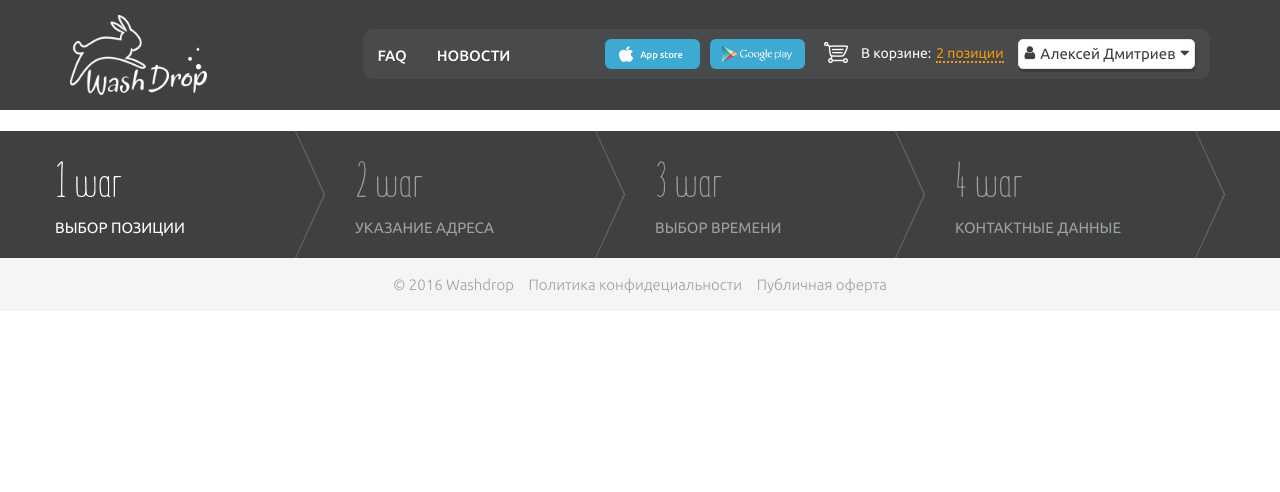
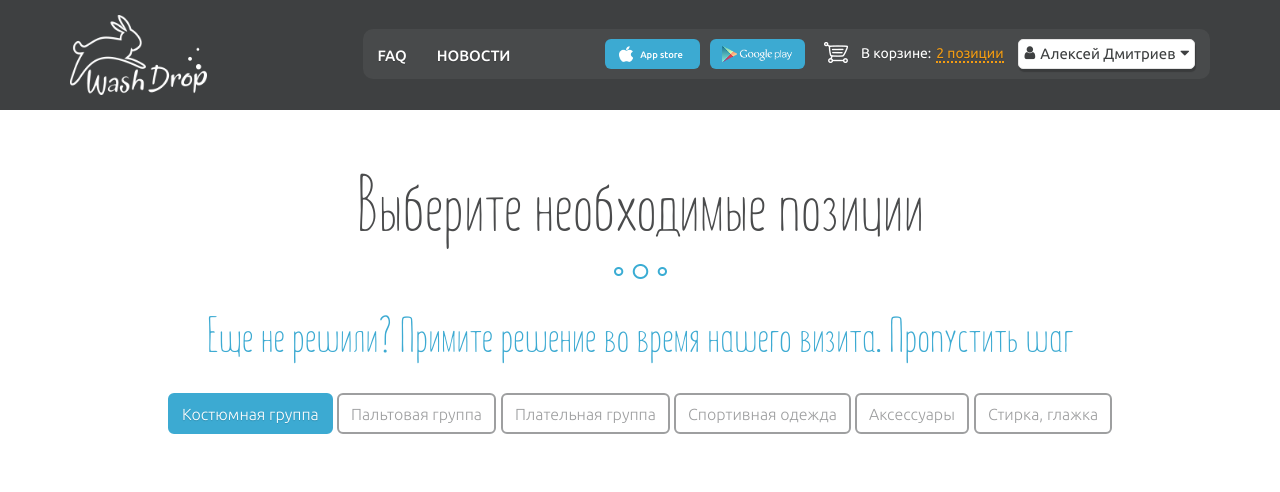
Before and after one commit to kolya770/kolya770.github.io, a PHP site: page /store.html in a window 1280 px wide. Shown: the top 492 px of the page. Before the commit the page ends 293 px from the top, so only its background shows below. Run offline with PHP 8.4, Linux system fonts and the light colour scheme; some libraries are stand-ins or nearby versions.

Commit message:
store no full

```diff
--- a/css/main.css
+++ b/css/main.css
@@ -687,8 +687,18 @@ ul{margin:0;padding:0}
 .steps-block .block-step{display:inline-block}
 .steps-block .block-step .title-step{font-family:SummerFont,sans-serif;font-size:3.125em;font-weight:300;text-align:left;color:#9e9fa0;width:70px}
 .steps-block .block-step .text-step{font-family:UBUNTU-REGULAR,sans-serif;color:#9e9fa0;font-size:.938em;font-weight:400;line-height:24px;text-align:left;text-transform:uppercase;margin-top:0;display:inline-block;float:left}
+.store .header-block .header-text,.store .header-block .header-title{font-family:SummerFont,sans-serif;line-height:100px;font-weight:300}
 .steps-block .block-step .active{color:#fff}
 .steps-block .pointer{float:right}
+.store .header-block{text-align:center}
+.store .header-block .header-title{color:#4a4b4c;font-size:5em;text-align:center}
+.store .header-block .header-text{color:#3caad2;font-size:3.125em;text-align:center}
+.select-items .button-block{text-align:center;margin-bottom:60px}
+.select-items .button-block .btn-select-item{border-radius:6px;border:2px solid #9e9fa0;background-color:#fff;box-sizing:border-box;height:41px;font-family:UBUNTU-LIGHT,sans-serif;color:#9e9fa0;font-size:1em;font-weight:300;line-height:24px;text-align:center;transform:scaleY(1.0004)}
+.select-items .button-block .active{border-radius:6px;background-color:#3caad2;border:2px solid #3caad2;height:41px;color:#fff;text-shadow:0 1px 1px rgba(0,0,0,.15);box-shadow:none}
+.select-items .clothes-block .card{border-radius:6px;border:1px solid #cbcbcb;box-sizing:border-box;background-color:#fff;height:481px;width:270px}
+.select-items .clothes-block .card .img-block{height:270px}
+.select-items .clothes-block .card .img-block img{width:100%;height:270px;border-bottom:1px solid #cbcbcb;border-radius:6px 6px 0 0}
 .address .header-block{text-align:center}
 .address .header-block .header-title{font-family:SummerFont,sans-serif;color:#4a4b4c;font-size:5em;font-weight:300;line-height:100px;text-align:center;text-transform:uppercase}
 .address .form-block{border-radius:6px;border:1px solid #cbcbcb;box-sizing:border-box;background-color:#f5f5f5;width:630px;height:521px;margin-top:40px;margin-bottom:40px}
--- a/css/scss/store/store.scss
+++ b/css/scss/store/store.scss
@@ -32,3 +32,76 @@
     float: right;
   }
 }
+
+.store {
+  .header-block {
+    text-align: center;
+    .header-title {
+      font-family: $summer-font, "sans-serif";
+      color: #4a4b4c;
+      font-size: 5em;
+      font-weight: 300;
+      line-height: 100px;
+      text-align: center;
+    }
+    .header-text {
+      font-family: $summer-font, "sans-serif";
+      color:  #3caad2;
+      font-size: 3.125em;
+      font-weight: 300;
+      line-height: 100px;
+      text-align: center;
+
+    }
+  }
+}
+
+.select-items {
+  .button-block {
+    text-align: center;
+    margin-bottom: 60px;
+    .btn-select-item {
+      border-radius: 6px;
+      border: 2px solid #9e9fa0;
+      background-color: #ffffff;
+      box-sizing: border-box;
+      height: 41px;
+      font-family: $ubuntu-light-font, "sans-serif";
+      color: #9e9fa0;
+      font-size: 1em;
+      font-weight: 300;
+      line-height: 24px;
+      text-align: center;
+      transform: scaleY(1.0004);
+    }
+    .active {
+      border-radius: 6px;
+      background-color:  #3caad2;
+      border: 2px solid #3caad2;
+      height: 41px;
+      color: #ffffff;
+      text-shadow: 0px 1px 1px rgba(0, 0, 0, 0.15);
+      box-shadow: none;
+    }
+  }
+  .clothes-block {
+    .card {
+      border-radius: 6px;
+      border: 1px solid rgba(203, 203, 203, 50);
+      box-sizing: border-box;
+      background-color:  #ffffff;
+      height: 481px;
+      width: 270px;
+      .img-block {
+        height: 270px;
+        img {
+          width: 100%;
+          height: 270px;
+          border-bottom: 1px solid rgba(203, 203, 203, 50);
+          border-radius: 6px 6px 0 0;
+        }
+      }
+    }
+
+  }
+}
--- a/store.html
+++ b/store.html
@@ -67,11 +67,62 @@
 
 <div id="full-page">
 
-    <div class="address">
+    <div class="store">
         <div class="container">
             <div class="row">
                 <div class="col-xs-12">
+                    <div class="header-block">
+                        <h2 class="header-title">Выберите необходимые позиции</h2>
+                        <img src="img/dot-blue.png">
+                        <p class="header-text">Еще не решили? Примите решение во время нашего визита. Пропустить шаг</p>
+                    </div>
+                </div>
+            </div>
+        </div>
+    </div>
 
+    <div class="select-items">
+        <div class="container">
+            <div class="row">
+                <div class="col-xs-12">
+                    <div class="button-block">
+                        <button class="btn btn-select-item active">Костюмная группа</button>
+                        <button class="btn btn-select-item">Пальтовая группа</button>
+                        <button class="btn btn-select-item">Плательная группа</button>
+                        <button class="btn btn-select-item">Спортивная одежда</button>
+                        <button class="btn btn-select-item">Аксессуары</button>
+                        <button class="btn btn-select-item">Стирка, глажка</button>
+                    </div>
+                    <div class="clothes-block">
+                        <div class="col-xs-12 col-sm-6 col-md-4 col-lg-3">
+                            <div class="card center-block">
+                                <div class="img-block">
+                                    <img src="img/card-image-test.png">
+                                </div>
+                            </div>
+                        </div>
+                        <div class="col-xs-12 col-sm-6 col-md-4 col-lg-3">
+                            <div class="card center-block">
+                                <div class="img-block">
+                                    <img src="img/card-image-test.png">
+                                </div>
+                            </div>
+                        </div>
+                        <div class="col-xs-12 col-sm-6 col-md-4 col-lg-3">
+                            <div class="card center-block">
+                                <div class="img-block">
+                                    <img src="img/card-image-test.png">
+                                </div>
+                            </div>
+                        </div>
+                        <div class="col-xs-12 col-sm-6 col-md-4 col-lg-3">
+                            <div class="card center-block">
+                                <div class="img-block">
+                                    <img src="img/card-image-test.png">
+                                </div>
+                            </div>
+                        </div>
+                    </div>
                 </div>
             </div>
         </div>
```
